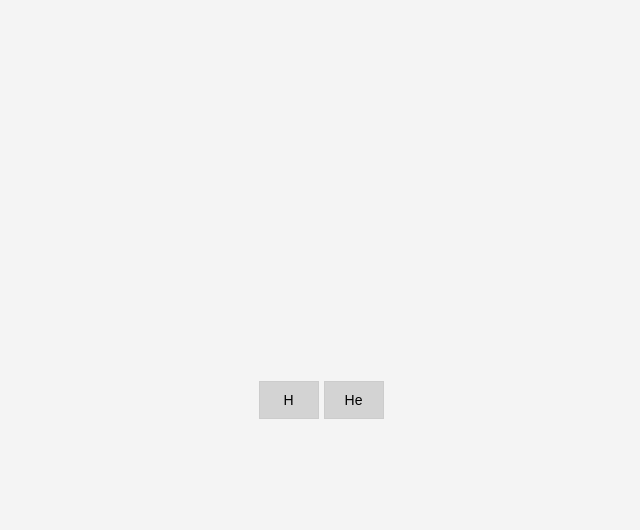
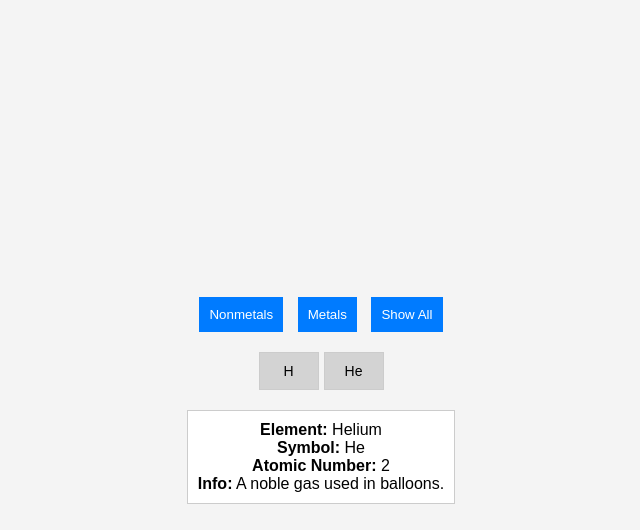
Before and after one commit to pragunsrv/Periodic-Table, a plain HTML site: page index.html in a window 1280 px wide. Both pictures are taken after a click on the element "He". Shown: the whole page, without its empty margins (319-959 px from the left). Drawn offline with Linux system fonts and the light colour scheme.

Commit message:
Added Filter by Category feature

```diff
--- a/index.html
+++ b/index.html
@@ -3,15 +3,21 @@
 <head>
     <meta charset="UTF-8">
     <meta name="viewport" content="width=device-width, initial-scale=1.0">
-    <title>Basic Periodic Table</title>
+    <title>Periodic Table with Details</title>
     <link rel="stylesheet" href="style.css">
 </head>
 <body>
+    <div class="controls">
+        <button onclick="filterCategory('nonmetal')">Nonmetals</button>
+        <button onclick="filterCategory('metal')">Metals</button>
+        <button onclick="filterCategory('all')">Show All</button>
+    </div>
     <div class="periodic-table">
-        <div class="element" data-symbol="H" data-name="Hydrogen" data-atomic="1">H</div>
-        <div class="element" data-symbol="He" data-name="Helium" data-atomic="2">He</div>
-        <!-- Will Add more elements as needed -->
+        <div class="element metal" data-symbol="H" data-name="Hydrogen" data-atomic="1" data-info="The lightest element.">H</div>
+        <div class="element nonmetal" data-symbol="He" data-name="Helium" data-atomic="2" data-info="A noble gas used in balloons.">He</div>
+        <!-- Add more elements as needed -->
     </div>
+    <div id="element-info" class="element-info"></div>
     <script src="script.js"></script>
 </body>
 </html>
--- a/script.js
+++ b/script.js
@@ -3,3 +3,25 @@ document.querySelectorAll('.element').forEach(element => {
         alert(`Element: ${element.dataset.name}\nSymbol: ${element.dataset.symbol}\nAtomic Number: ${element.dataset.atomic}`);
     });
 });
+document.querySelectorAll('.element').forEach(element => {
+    element.addEventListener('click', () => {
+        const info = document.getElementById('element-info');
+        info.innerHTML = `<strong>Element:</strong> ${element.dataset.name}<br>
+                           <strong>Symbol:</strong> ${element.dataset.symbol}<br>
+                           <strong>Atomic Number:</strong> ${element.dataset.atomic}<br>
+                           <strong>Info:</strong> ${element.dataset.info}`;
+    });
+});
+
+function filterCategory(category) {
+    const elements = document.querySelectorAll('.element');
+    elements.forEach(element => {
+        if (category === 'all') {
+            element.style.display = 'block';
+        } else if (element.classList.contains(category)) {
+            element.style.display = 'block';
+        } else {
+            element.style.display = 'none';
+        }
+    });
+}
--- a/style.css
+++ b/style.css
@@ -24,3 +24,58 @@ body {
     font-size: 14px;
     cursor: pointer;
 }
+/* Add previous CSS and extend it */
+
+body {
+    font-family: Arial, sans-serif;
+    display: flex;
+    flex-direction: column;
+    align-items: center;
+    height: 100vh;
+    margin: 0;
+    background-color: #f4f4f4;
+}
+
+.controls {
+    margin-bottom: 20px;
+}
+
+button {
+    padding: 10px;
+    margin: 0 5px;
+    border: none;
+    background-color: #007bff;
+    color: #fff;
+    cursor: pointer;
+}
+
+button:hover {
+    background-color: #0056b3;
+}
+
+.periodic-table {
+    display: grid;
+    grid-template-columns: repeat(auto-fit, minmax(60px, 1fr));
+    gap: 5px;
+    max-width: 600px;
+    margin: 0 auto;
+}
+
+.element {
+    background: #d3d3d3;
+    border: 1px solid #ccc;
+    padding: 10px;
+    text-align: center;
+    font-size: 14px;
+    cursor: pointer;
+}
+
+.element-info {
+    margin-top: 20px;
+    padding: 10px;
+    background: #fff;
+    border: 1px solid #ccc;
+    max-width: 600px;
+    text-align: center;
+    font-size: 16px;
+}
```
